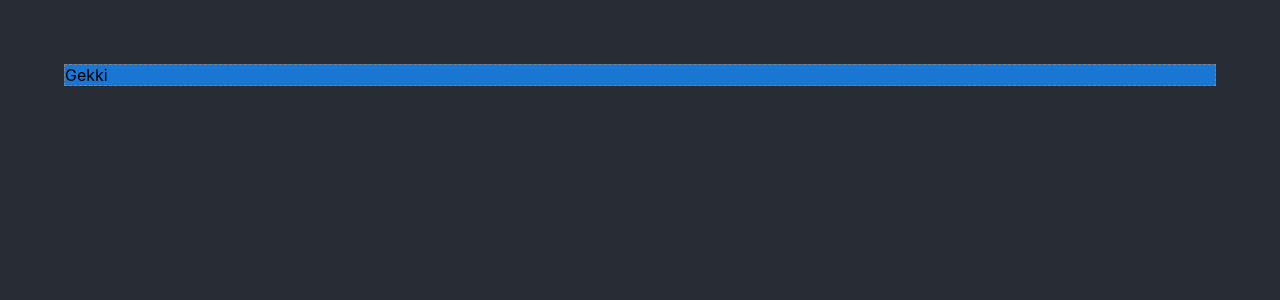
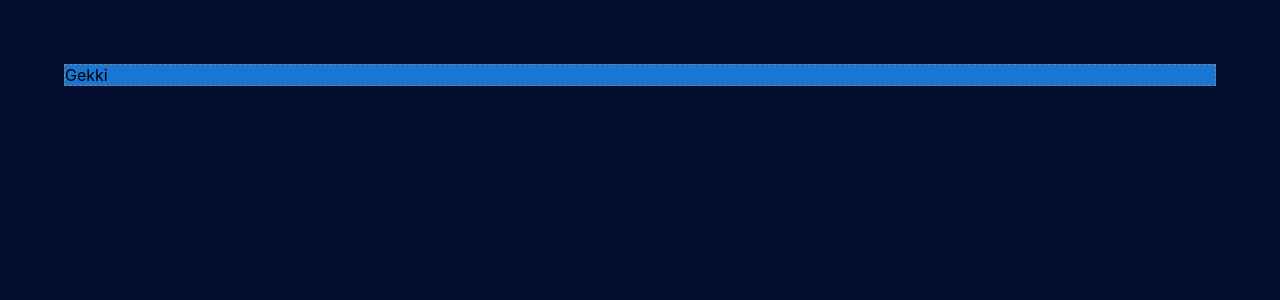
Before and after one commit to huzaifa003/OrderPage, a React (Create React App) app in the folder order-page/: page / in a window 1280 px wide. Shown: the top 300 px of the page. Built offline with nearby package versions, Linux system fonts and the light colour scheme.

Commit message:
Added Background Color

```diff
--- a/order-page/src/App.css
+++ b/order-page/src/App.css
@@ -1,5 +1,5 @@
 :root{
-  --backgroundColor: #282c34
+  --backgroundColor: #030E2E
 }
 
 .App {
```
